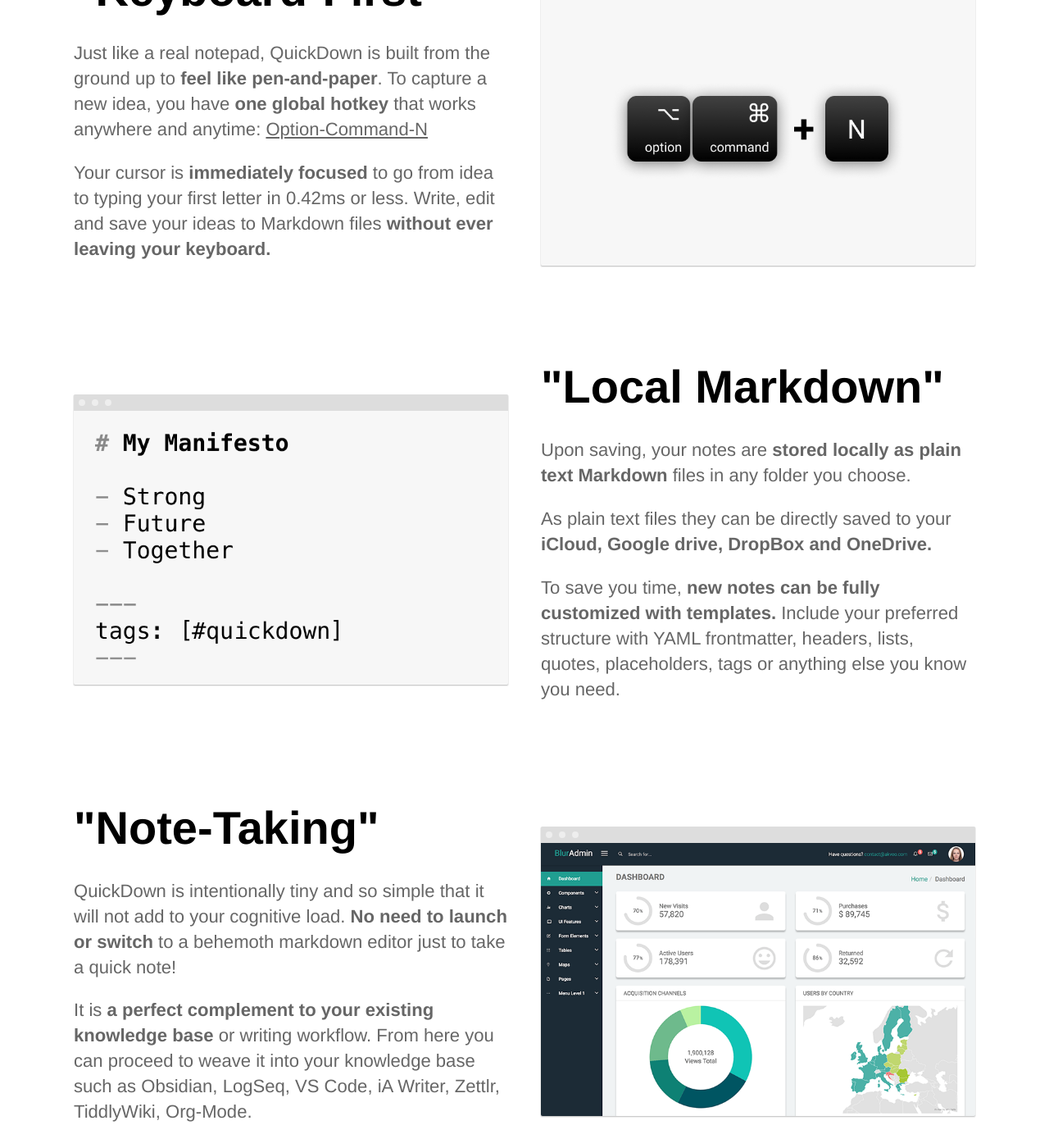
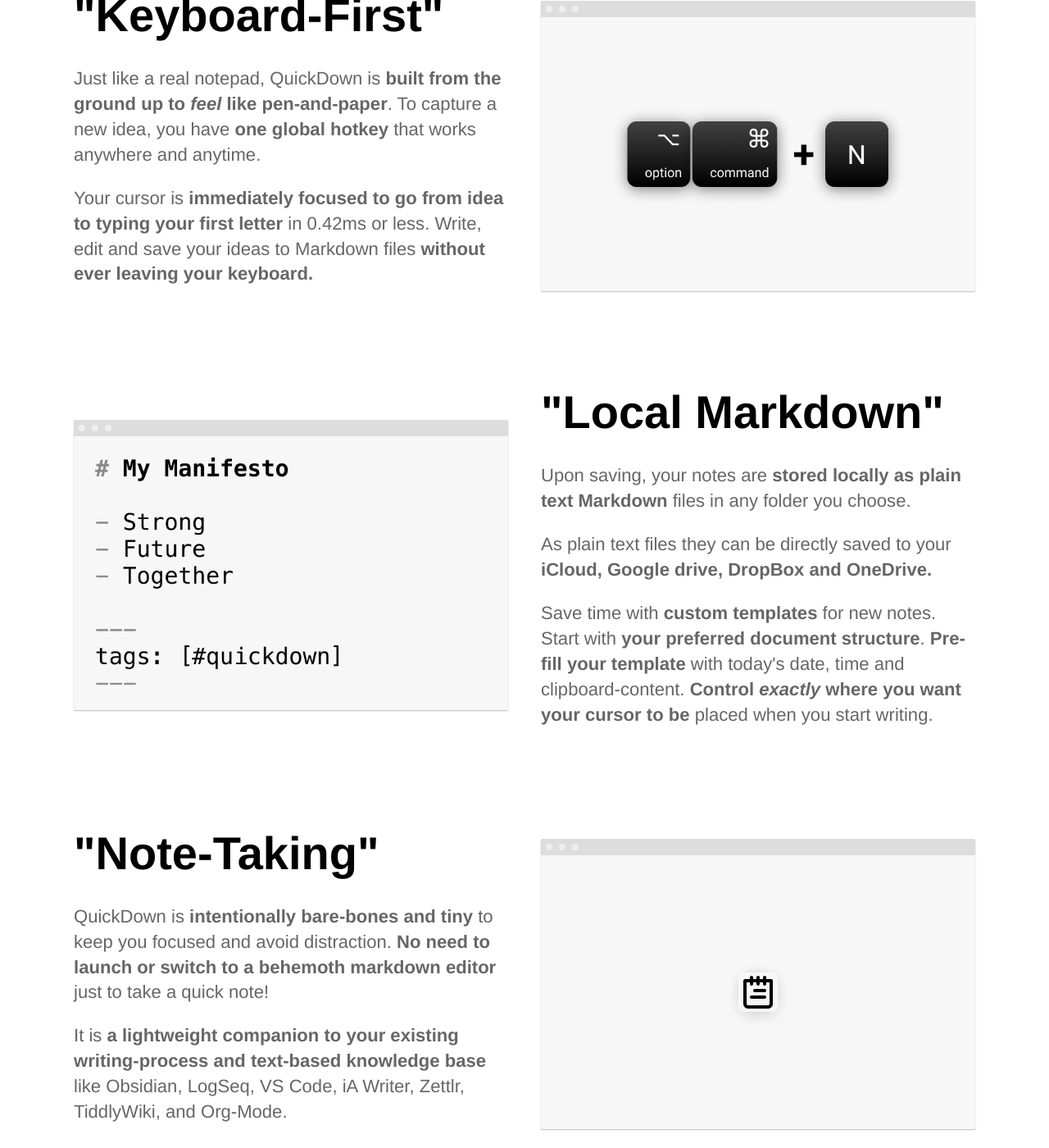
Before and after one commit to akaalias/getquickdown, a Jekyll site: the page built from index.html, in a window 1280 px wide and 1400 px high, scrolled down 1391 px. Shown: the whole window at 82% size. Built offline with Jekyll 4.4.1, drawn with Linux system fonts in a browser that asks for light colours; some of the changed text lies outside the part shown.

Commit message:
Adds Note-Taking section

```diff
--- a/index.html
+++ b/index.html
@@ -5,9 +5,9 @@
 <section class="hero">
 	<div class="text-container">
 		<h1><b>Keyboard-First,<br> Local Markdown<br> Note-Taking.</b></h1>
-		<p class="subtext editable">QuickDown is <b>a blazing-fast, tiny and highly customizable notepad</b> that sits on top of <b>local plain text Markdown files</b>.</p>
-		<p class="body">It is <u>an ideal complement for those who want to quickly capture ideas in the moment and later flesh them out</u> with Obsidian, LogSeq, VS Code, iA Writer, Zettlr, TiddlyWiki, Org-Mode and other knowledge bases</p>
-		<div class="cta button alt"><a href="https://github.com/akaalias/quickdown/releases/latest/download/QuickDown.dmg">Get QuickDown v2.2 for macOS</a></div>
+		<p class="subtext editable">QuickDown is <b>a blazing-fast, no-frills, tiny and customizable notepad</b> that sits on top of <b>local plain text Markdown files</b></p>
+		<p class="body">It is ideal <b>for people who want to quickly capture ideas NOW and then flesh them out LATER</b> with their personal writing-process and text-based knowledge bases like Obsidian, LogSeq, VS Code, iA Writer, Zettlr, TiddlyWiki, Org-Mode </p>
+		<div class="cta button alt"><a href="https://github.com/akaalias/quickdown/releases/latest/download/QuickDown.dmg">Get QuickDown for macOS</a></div>
 		<div>
 			<img src="{{ site.baseurl }}/images/screenshot.png" alt="Screenshot" class="screenshot editable" />
 		</div>
@@ -20,10 +20,10 @@
 			<div class="text editable">
 				<h2><b>"Keyboard-First"</b></h2>
 				<p>
-					Just like a real notepad, QuickDown is built from the ground up to <b>feel like pen-and-paper</b>. To capture a new idea, you have <b>one global hotkey</b> that works anywhere and anytime: <u>Option-Command-N</u>
+					Just like a real notepad, QuickDown is <b>built from the ground up to <i>feel</i> like pen-and-paper</b>. To capture a new idea, you have <b>one global hotkey</b> that works anywhere and anytime.
 				</p>
 				<p>
-					Your cursor is <b>immediately focused</b> to go from idea to typing your first letter in 0.42ms or less.  Write, edit and save your ideas to Markdown files <b>without ever leaving your keyboard.</b>
+					Your cursor is <b>immediately focused to go from idea to typing your first letter</b> in 0.42ms or less.  Write, edit and save your ideas to Markdown files <b>without ever leaving your keyboard.</b>
 				</p>
 			</div>
 			<div class="image">
@@ -43,7 +43,7 @@
 					As plain text files they can be directly saved to your <b>iCloud, Google drive, DropBox and OneDrive.</b>
 				</p>
 				<p>
-					To save you time, <b>new notes can be fully customized with templates.</b> Include your preferred structure with YAML frontmatter, headers, lists, quotes, placeholders, tags or anything else you know you need.
+					Save time with <b>custom templates</b> for new notes. Start with <b>your preferred document structure</b>. <b>Pre-fill your template</b> with today's date, time and clipboard-content. <b>Control <i>exactly</i> where you want your cursor to be</b> placed when you start writing.
 				</p>
 			</div>
 			<div class="image">
@@ -57,16 +57,15 @@
 			<div class="text editable">
 				<h2><b>"Note-Taking"</b></h2>
 				<p>
-					QuickDown is intentionally tiny and so simple that it will not add to your cognitive load.
-					<b>No need to launch or switch</b> to a behemoth markdown editor just to take a quick note!
+					QuickDown is <b>intentionally bare-bones and tiny</b> to keep you focused and avoid distraction.
+					<b>No need to launch or switch to a behemoth markdown editor</b> just to take a quick note!
 				</p>
 				<p>
-					It is <b>a perfect complement to your existing knowledge base</b> or writing workflow.
-					From here you can proceed to weave it into your knowledge base such as Obsidian, LogSeq, VS Code, iA Writer, Zettlr, TiddlyWiki, Org-Mode.
+					It is <b>a lightweight companion to your existing writing-process and text-based knowledge base</b> like Obsidian, LogSeq, VS Code, iA Writer, Zettlr, TiddlyWiki, and Org-Mode.
 				</p>
 			</div>
 			<div class="image">
-				<img src="{{ site.baseurl }}/images/dashboard.png" alt="Screenshot" class="screenshot editable" />
+				<img src="{{ site.baseurl }}/images/Note-Taking.png" alt="Screenshot" class="screenshot editable" />
 			</div>
 		</div>
 	</section>
@@ -74,7 +73,7 @@
 	<section class="testimonial">
 		<div class="container flex">
 			<div class="testimonial-block">
-				<div class="square-image"><img src="https://source.unsplash.com/6anudmpILw4/600x400" alt="Jim James" class="editable"></div>
+				<div class="square-image"><img src="https://source.unsplash.com/6anudmpILw4/600x400" alt="Alexis Rondeau" class="editable"></div>
 				<blockquote>
 					<p class="editable">Hydra has shaped the business we have today. We have a repeatable sales process and a strategy to scale our team. I recommend Hydra to any business looking to improve their sales.</p>
 					<p class="editable author">Jim James - CEO of Global Corp.</p>
```
Also changed, not shown: _data/navigation.yml (+21 -21 lines), images/Note-Taking.png (added).
